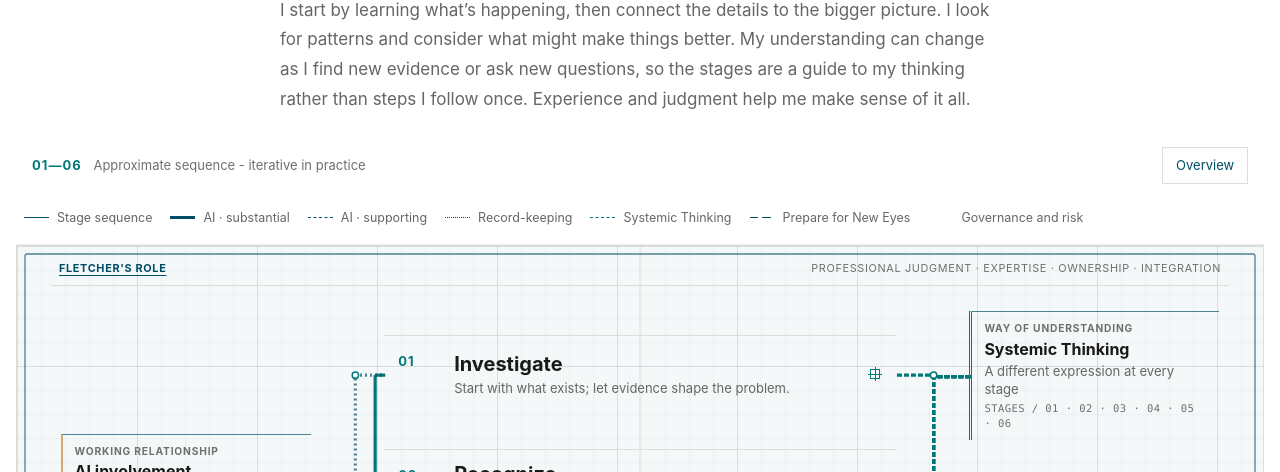
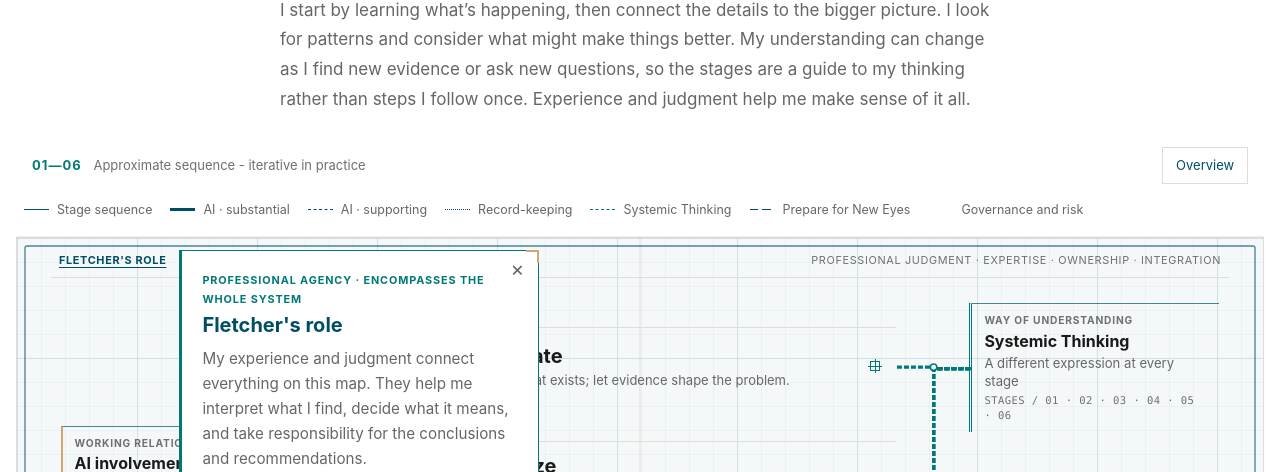
Before and after one commit to fdanilogamu/fletcherlite, a plain HTML site: page my-practice.html in a window 1280 px wide. Both pictures are taken after a click on the button "FLETCHER'S ROLE". Shown: the part 328-800 px from the top of the page. Drawn offline with Linux system fonts and the light colour scheme.

Commit message:
popup updates

```diff
--- a/my-practice.html
+++ b/my-practice.html
@@ -123,7 +123,7 @@
         </li>
       </ol>
 
-      <div class="map-popup" id="map-popup" role="dialog" aria-labelledby="map-popup-title" aria-describedby="map-popup-copy" hidden>
+      <div class="map-popup" id="map-popup" data-map-popup role="dialog" aria-labelledby="map-popup-title" aria-describedby="map-popup-copy" hidden>
         <button class="map-popup-close" type="button" data-popup-close aria-label="Close explanation">×</button>
         <p class="map-popup-eyebrow" data-popup-eyebrow></p>
         <h3 id="map-popup-title" data-popup-title></h3>
--- a/styles.css
+++ b/styles.css
@@ -651,7 +651,7 @@ footer p a:focus-visible {
 }
 
 .practice-map-kicker,
-.map-detail-eyebrow {
+.map-popup-eyebrow {
   margin: 0 0 var(--space-sm) !important;
   color: var(--secondary) !important;
   font-size: var(--text-sm) !important;
@@ -989,7 +989,7 @@ footer p a:focus-visible {
   flex-wrap: wrap;
   justify-content: flex-start;
   gap: 8px 18px;
-  padding: var(--space-md) var(--space-sm);
+  padding: var(--space-sm) var(--space-sm) var(--space-md);
   color: var(--text-secondary);
   font-size: 0.78rem;
   border-bottom: 1px solid var(--border-light);
@@ -1005,34 +1005,71 @@ footer p a:focus-visible {
 .map-legend-line--orientation { border-top: 1px dashed var(--primary); border-image: repeating-linear-gradient(90deg, var(--primary) 0 8px, transparent 8px 12px) 1; }
 .map-legend-line--governance { border-top: 1px solid transparent; background: repeating-linear-gradient(90deg, var(--accent) 0 1px, transparent 1px 3px, var(--accent) 3px 8px, transparent 8px 10px); }
 
-.map-detail {
-  max-width: 100%;
-  min-height: 180px;
-  margin: var(--space-md) 0 var(--space-lg);
-  padding: var(--space-lg) clamp(0.5rem, 2vw, 1.5rem);
-  border-top: 1px solid var(--secondary);
-  border-bottom: 1px solid var(--border);
-  background: transparent;
+.map-popup[hidden] { display: none !important; }
+
+.map-popup {
+  position: absolute;
+  z-index: 8;
+  width: min(360px, calc(100% - 24px));
+  padding: 20px 24px 18px 20px;
+  border: 1px solid var(--secondary);
+  border-left-width: 3px;
+  background: var(--bg-primary);
+  color: var(--text-primary);
 }
 
-.map-detail h3 {
-  margin: 0 0 var(--space-md);
-  color: var(--primary);
-  font-size: var(--text-xl);
+.map-popup::before {
+  content: '';
+  position: absolute;
+  top: -1px;
+  right: -1px;
+  width: 11px;
+  height: 11px;
+  border-top: 2px solid var(--accent);
+  border-right: 2px solid var(--accent);
 }
 
-.map-detail-copy p:last-child { margin-bottom: 0 !important; }
-.map-detail-copy { max-width: 960px; }
-.map-detail-copy p { font-size: 16px !important; }
-.map-detail-copy em { color: var(--text-primary); }
+.map-popup-eyebrow {
+  margin: 0 0 var(--space-xs) !important;
+  color: var(--secondary) !important;
+  font-size: 0.68rem !important;
+  font-weight: 700;
+  letter-spacing: 0.08em;
+  line-height: 1.4;
+  text-transform: uppercase;
+}
 
-.map-content-fallback { display: none; }
-.practice-map:not(.is-enhanced) .map-detail { display: none; }
-.practice-map:not(.is-enhanced) .map-content-fallback { display: block; }
-.practice-map:not(.is-enhanced) .map-fallback-grid { display: grid; grid-template-columns: repeat(2, minmax(0, 1fr)); gap: var(--space-lg); }
-.map-fallback-grid article { padding: var(--space-md) 0; border-top: 1px solid var(--border); }
-.map-fallback-grid h4 { color: var(--primary); font-size: var(--text-lg); margin-bottom: var(--space-sm); }
-.map-fallback-grid p { font-size: var(--text-base) !important; }
+.map-popup h3 {
+  margin: 0 1rem var(--space-sm) 0;
+  color: var(--primary);
+  font-size: var(--text-lg);
+  line-height: 1.25;
+}
+
+.map-popup-copy p {
+  margin: 0 !important;
+  color: var(--text-secondary) !important;
+  font-size: 0.95rem !important;
+  line-height: 1.65 !important;
+}
+
+.map-popup-close {
+  position: absolute;
+  top: 5px;
+  right: 7px;
+  width: 28px;
+  height: 28px;
+  border: 0;
+  background: transparent;
+  color: var(--text-secondary);
+  font: inherit;
+  font-size: 1.3rem;
+  line-height: 1;
+  cursor: pointer;
+}
+
+.map-popup-close:hover { color: var(--primary); }
+.map-popup-close:focus-visible { outline: 2px solid var(--primary); outline-offset: 1px; }
 
 @media (max-width: 900px) {
   .practice-map-canvas {
@@ -1100,7 +1137,6 @@ footer p a:focus-visible {
   .map-stage { min-height: 92px; }
   .map-stage-button { min-height: 76px; }
   .map-legend { justify-content: flex-start; padding-inline: 0; font-size: 0.75rem; }
-  .practice-map:not(.is-enhanced) .map-fallback-grid { grid-template-columns: 1fr; }
 }
 
 .map-fletcher-control {
```
